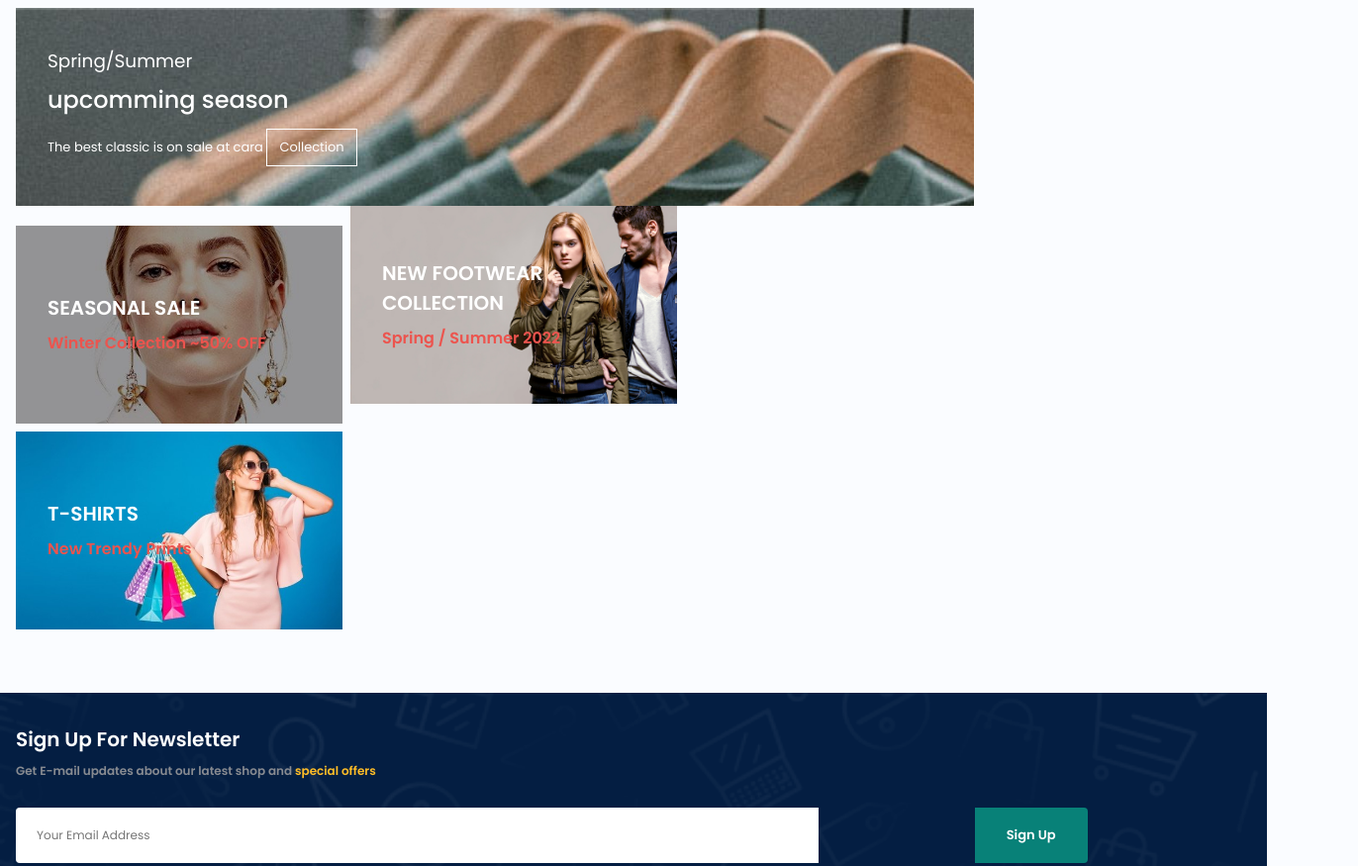
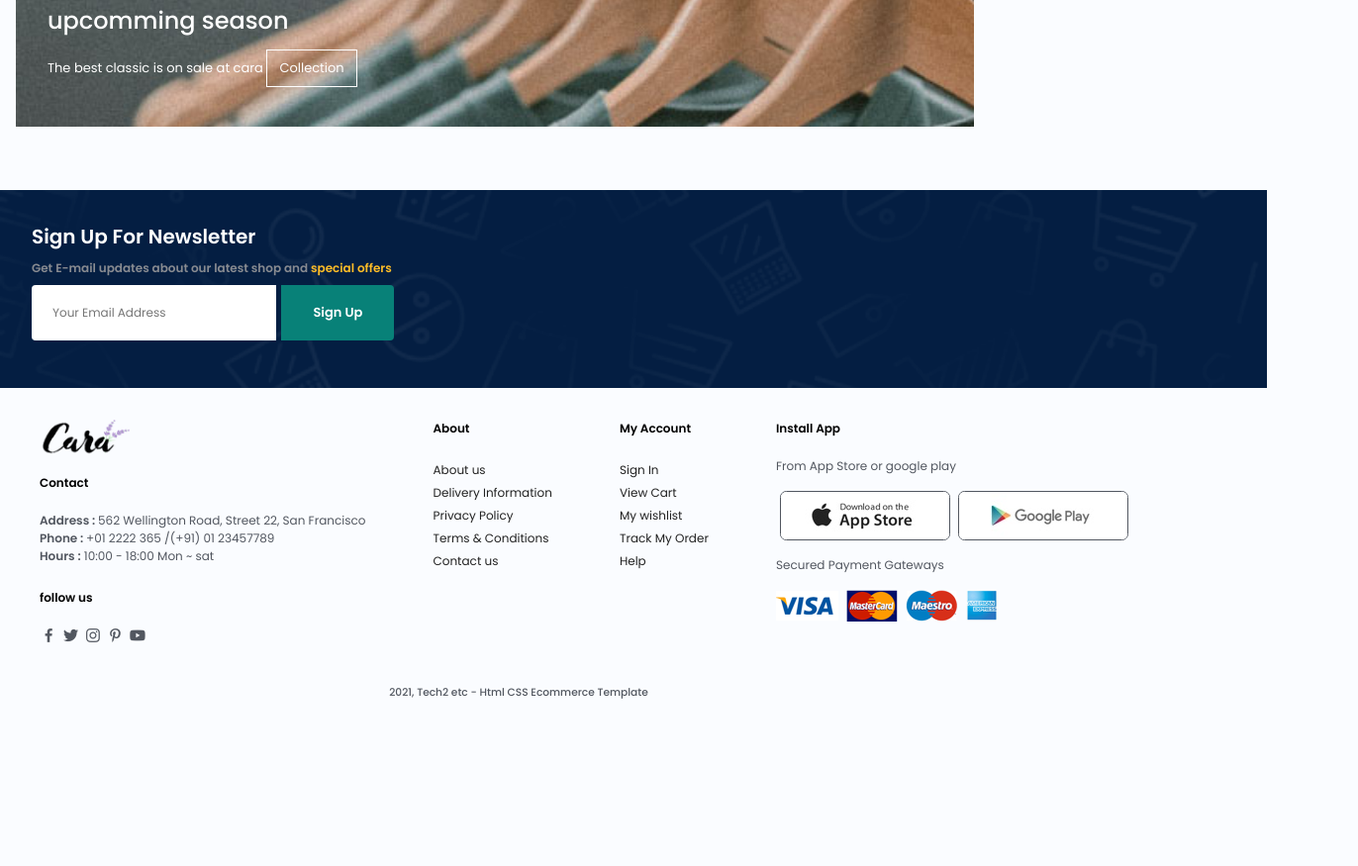
Before and after one commit to mohadeseh-saedpanah76/Store-Site-project-whit-html-css-react, a plain HTML site: page public/index.html in a window 1280 px wide. Shown: the part 3669-4544 px from the top of the page at 99% size, 1372 px wide, since content can reach past the window. After the commit the page ends 4473 px from the top, so only its background shows below. Drawn offline with nearby package versions, Linux system fonts and the light colour scheme; files whose address does not match are found by name.

Commit message:
update html file

```diff
--- a/public/index.html
+++ b/public/index.html
@@ -15,7 +15,7 @@
 <body>
     <!--============ HEADER ============-->
     <header class="header">
-        <nav class="nav container">
+        <nav class="nav container div">
             <img src="/img/logo.png" alt="" class="header__logo">
             <div class="nav__menu">
                 <ul class="nav__list">
@@ -77,7 +77,7 @@
 
      <main class="main">
         <!--============ HERO ============ -->
-     <section class="hero ">
+     <section class="hero">
         <div class="hero__container grid">
                 <div class="hero__data">
                     <h2>Trode-in-offer</h2>
@@ -272,7 +272,7 @@
 
     <!--============ BANNER ============-->
     <section class="banner">
-        <div class="banner__container">
+        <div class="banner__container ">
             <div class="banner__info">
                 <h3>Repair Servicess</h3>
                 <h1>Up to <span>70% off</span> - All T-Shirts & Accessories</h1>
@@ -285,7 +285,7 @@
     </section>
 
     <!--============ BLOG ============-->
-    <section class="blog section">
+    <section class="blog section div">
         <h2 class="section__title">
             #readmore
         </h2>
@@ -308,8 +308,6 @@
                             Lorem ipsum dolor sit amet,
                             consectetur adipiscing elit, quis
                             nostrud exercitation ullamco
-                            laboris nisi ut aliquip ex
-                            ea commodo consequat.
                         </p>
 
                         <a href="#" class="blog__button">CONTINUE READING</a>
@@ -329,8 +327,6 @@
                             Lorem ipsum dolor sit amet,
                             consectetur adipiscing elit, quis
                             nostrud exercitation ullamco
-                            laboris nisi ut aliquip ex
-                            ea commodo consequat.
                         </p>
 
                         <a href="#" class="blog__button">CONTINUE READING</a>
@@ -351,8 +347,6 @@
                             Lorem ipsum dolor sit amet,
                             consectetur adipiscing elit, quis
                             nostrud exercitation ullamco
-                            laboris nisi ut aliquip ex
-                            ea commodo consequat.
                         </p>
 
                         <a href="#" class="blog__button">CONTINUE READING</a>
@@ -373,8 +367,6 @@
                             Lorem ipsum dolor sit amet,
                             consectetur adipiscing elit, quis
                             nostrud exercitation ullamco
-                            laboris nisi ut aliquip ex
-                            ea commodo consequat.
                         </p>
 
                         <a href="#" class="blog__button">CONTINUE READING</a>
@@ -426,47 +418,10 @@
         </div>
     </section>
 
-    <!--============ BANNER3 ============-->
-    <section class="banner3">
-        <div class="banner3__container container grid">
-            <div class="banner3__box banner3-box1">
-                <div class="banner3__data">
-                <h2 class="banner3__title">
-                    SEASONAL SALE
-                </h2>
-                <span class="banner3__info">
-                    Winter Collection ~50% OFF
-                </span>
-                </div>
-            </div>
-
-            <div class="banner3__box banner3-box2">
-                <div class="banner3__data">
-                    <h2 class="banner3__title">
-                        NEW FOOTWEAR COLLECTION
-                    </h2>
-                    <span class="banner3__info">
-                        Spring / Summer 2022
-                    </span>
-                </div>
-            </div>
-
-            <div class="banner3__box banner3-box3">
-               <div class="banner3__data">
-                <h2 class="banner3__title">
-                    T-SHIRTS
-                </h2>
-                <span class="banner3__info">
-                    New Trendy Prints
-                </span>
-               </div>
-            </div>
-        </div>
-    </section>
-
     <!--============ NEWS LETTER ============-->
     <section class="newsletter">
         <div class="news__container grid">
+           <div class="container ">
             <div class="news__data">
                 <h2 class="news__title">
                     Sign Up For Newsletter
@@ -483,14 +438,15 @@
                 <button class="news__button">Sign Up</button>
 
             </div>
+           </div>
         </div>
     </section>
      </main>
 
     <!--============ FOOTER ============-->
     <footer class="footer">
-        <div class="footer__container grid">
-            <div class="footer__data">
+        <div class="footer__container grid container">
+            <div class="footer__data div">
                 <div class="footer__col contact">
                     <img src="/img/logo.png" alt="" class="footer__logo">
                     <h4 class="footer__title ">Contact</h4>
```
